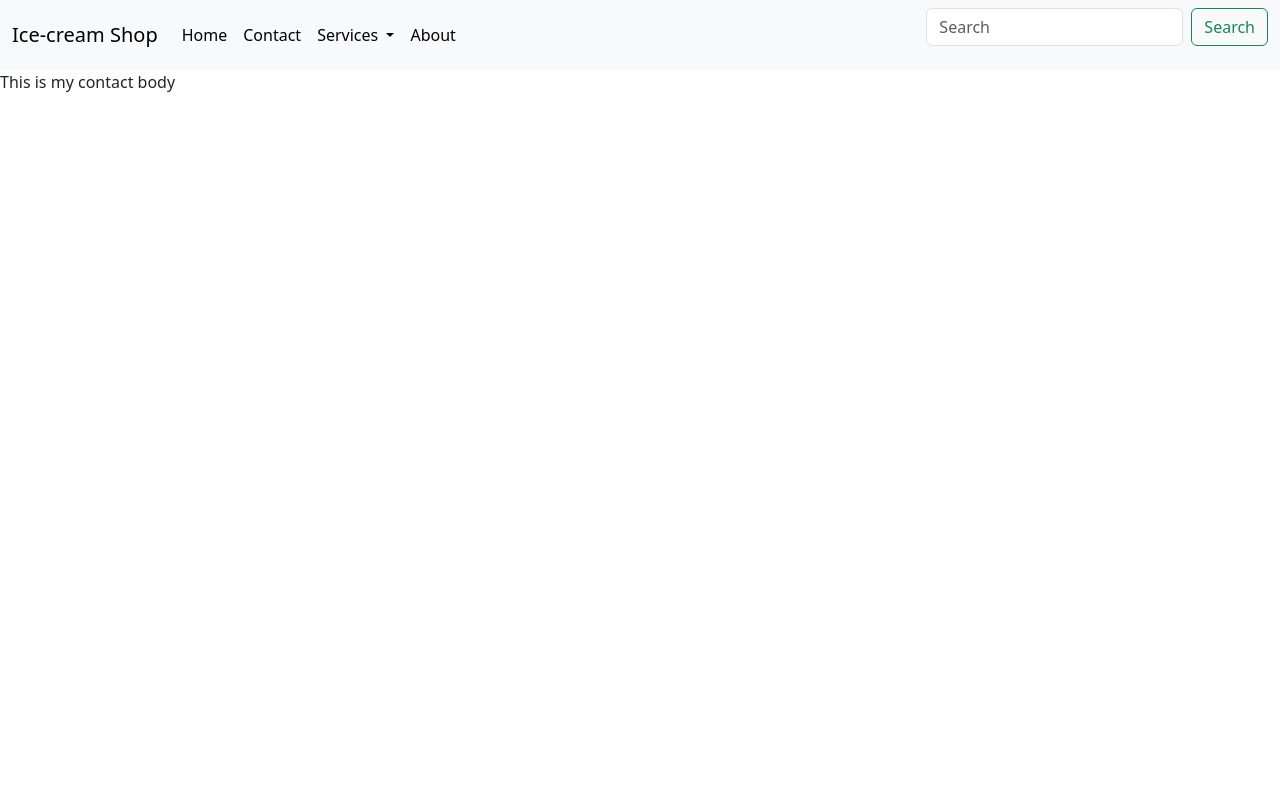
After one commit to Kathan190/User_authentication_in_django, a Django app: page /contact in a window 1280 px wide. The commit adds this page. Run offline with Django 3.2, Linux system fonts and the light colour scheme.

Commit message:
contact page has been added

```diff
--- a/Home/templates/base.html
+++ b/Home/templates/base.html
@@ -19,7 +19,7 @@
                 <a class="nav-link active" aria-current="page" href="#">Home</a>
               </li>
               <li class="nav-item">
-                <a class="nav-link active" href="#">Contact</a>
+                <a class="nav-link active" href="contact">Contact</a>
               </li>
               <li class="nav-item dropdown">
                 <a class="nav-link dropdown-toggle active" href="#" role="button" data-bs-toggle="dropdown" aria-expanded="false">
--- /dev/null
+++ b/Home/templates/contact.html
@@ -0,0 +1,5 @@
+{% extends "base.html" %}
+
+{% block title %}Contact{% endblock title %}
+
+{% block body %}This is my contact body {% endblock body %}
--- a/Home/urls.py
+++ b/Home/urls.py
@@ -6,4 +6,5 @@ urlpatterns = [
    path('', views.index, name="index"),
    path('service', views.service, name="service"),
    path('about', views.about, name="about"),
+   path('contact', views.contact, name="contact"),
 ]
--- a/Home/views.py
+++ b/Home/views.py
@@ -9,3 +9,6 @@ def service(request):
 
 def about(request):
     return render(request, 'about.html')
+
+def contact(request):
+    return render(request, 'contact.html')
```
